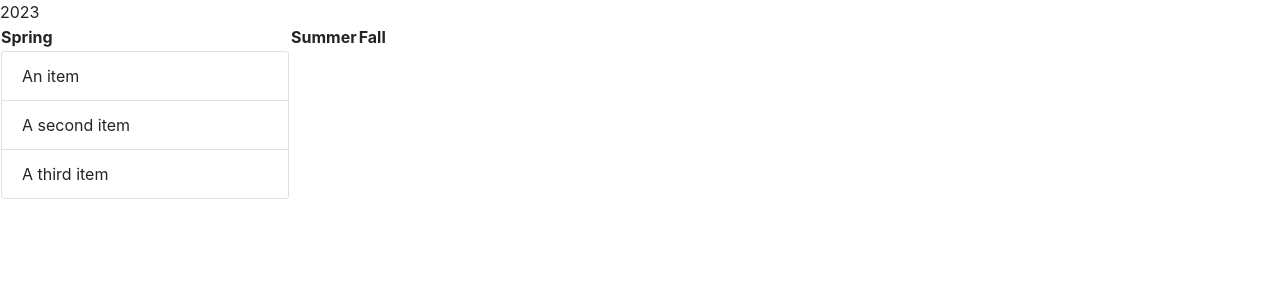
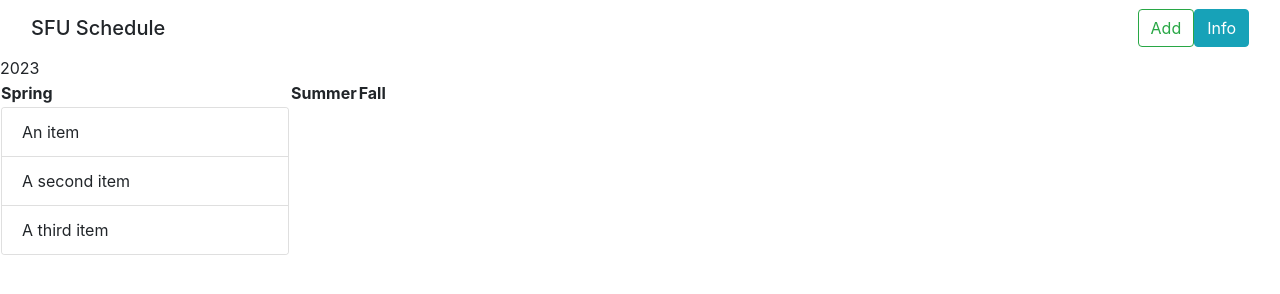
Before and after one commit to parshanpourbakht/DeedHacks2023, a plain HTML site: page index.html in a window 1280 px wide. Drawn offline with nearby package versions, Linux system fonts and the light colour scheme.

Commit message:
nav bar added

```diff
--- a/index.css
+++ b/index.css
@@ -0,0 +1,3 @@
+.me-2{
+    padding-right:10px;
+}
--- a/index.html
+++ b/index.html
@@ -1,15 +1,26 @@
-
 <!DOCTYPE html>
 
 <html>
   <head>
-        <meta charset="utf-8">
-        <meta http-equiv="X-UA-Compatible" content="IE=edge">
+    <meta charset="utf-8" />
+    <meta http-equiv="X-UA-Compatible" content="IE=edge" />
     <title></title>
-        <link rel="stylesheet" href="https://stackpath.bootstrapcdn.com/bootstrap/4.5.2/css/bootstrap.min.css">
-
+    <link
+      rel="stylesheet"
+      href="https://stackpath.bootstrapcdn.com/bootstrap/4.5.2/css/bootstrap.min.css"
+    />
   </head>
   <body>
+    <nav class="navbar navbar-expand-lg bg-body-tertiary">
+      <div class="container">
+        <span class="navbar-brand mb-0 h1">SFU Schedule</span>
+      </div>
+      <div class="container-fluid"></div>
+      <div class="container-fluid justify-content-end">
+        <button class="btn btn-outline-success me-2" type="button">Add</button>
+        <button type="button" class="btn btn-info">Info</button>
+      </div>
+    </nav>
     <table>
       2023
       <tr>
@@ -18,17 +29,16 @@
         <th>Fall</th>
       </tr>
       <tr>
-              <td><div class="card" style="width: 18rem;">
-
+        <td>
+          <div class="card" style="width: 18rem">
             <ul class="list-group list-group-flush">
               <li class="list-group-item">An item</li>
               <li class="list-group-item">A second item</li>
               <li class="list-group-item">A third item</li>
             </ul>
-              </div></td>
-
+          </div>
+        </td>
       </tr>
-
     </table>
     <script src="https://stackpath.bootstrapcdn.com/bootstrap/4.5.2/js/bootstrap.min.js"></script>
     <script src="script.js"></script>
```
Lines whose indentation alone changed are shown as unchanged.
